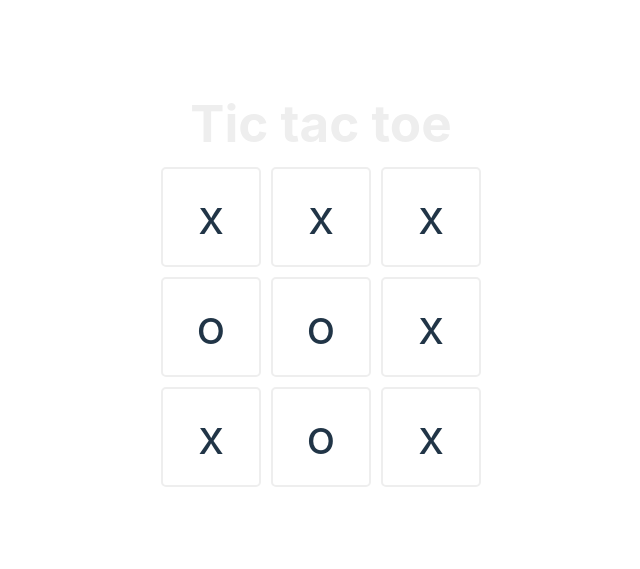
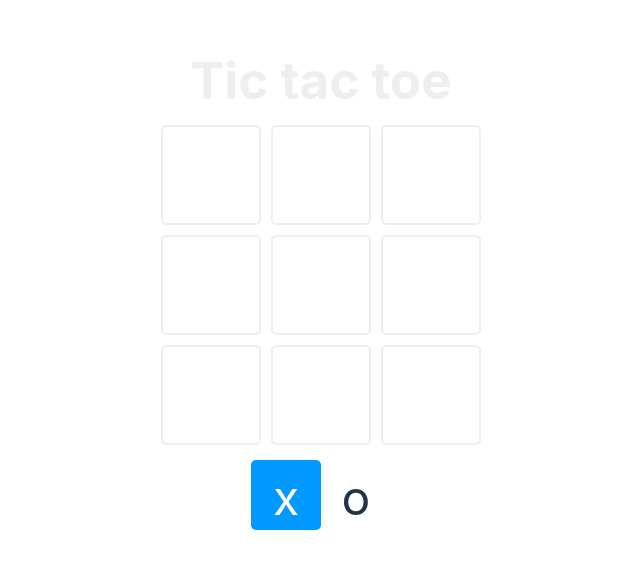
Before and after one commit to fabianuxc/videojuego-react, a React (Vite) app: page / in a window 1280 px wide. Shown: the part 109-678 px from the top of the page, without its empty margins (319-959 px from the left). Built offline with nearby package versions, Linux system fonts and the light colour scheme.

Commit message:
added turns and winner

```diff
--- a/src/App.jsx
+++ b/src/App.jsx
@@ -6,18 +6,68 @@
   O: 'o'
 }
 
+const WINNER_COMBOS = [
+  [0, 1, 2],
+  [3, 4, 5],
+  [6, 7, 8],
+  [0, 3, 6],
+  [1, 4, 7],
+  [2, 5, 8],
+  [0, 4, 8],
+  [2, 4, 6]
+]
 
+const Square = ({ children, updateBoard, index, isSelected }) => {
 
-const Square = ({ children, updateBoard, index }) => {
+  const className = `square ${isSelected ? 'is-selected' : ''}`
+
+  const handleClick = () => {
+    updateBoard(index)
+  }
+
   return (
-    <div className='square'>
+    <div onClick={handleClick} className={className}>
       {children}
     </div>
   )
 }
+
 function App() {
 
-  const [board, setBoard] = useState(['x', 'x', 'x', 'o', 'o', 'x', 'x', 'o', 'x'])
+  const [board, setBoard] = useState(Array(9).fill(null))
+  const [turn, setTurn] = useState(TURNS.X)
+  const [winner, setWinner] = useState(null)
+
+  const checkWinner = (boardToCheck) => {
+    for (const combo of WINNER_COMBOS) {
+      const [a, b, c] = combo
+      if (
+        boardToCheck[a] &&
+        boardToCheck[a] === boardToCheck[b] &&
+        boardToCheck[a] === boardToCheck[c]
+      ) {
+        return boardToCheck[a]
+      }
+    }
+  }
+
+  const updateBoard = (index) => {
+
+    if (board[index] || winner) return
+
+    const newBoard = [...board]
+    newBoard[index] = turn
+    setBoard(newBoard)
+
+    const newTurn = turn === TURNS.X ? TURNS.O : TURNS.X
+    setTurn(newTurn)
+
+    const newWinner = checkWinner(newBoard)
+    if (newWinner) {
+      setWinner(newWinner)
+    }
+
+  }
 
   return (
     <main className='board'>
@@ -28,12 +78,18 @@
             return (
               <Square
                 key={index}
-                index={index}>
+                index={index}
+                updateBoard={updateBoard}>
                 {board[index]}
+
               </Square>
             )
           })
         }
+      </section>
+      <section className='turn'>
+        <Square isSelected={turn === TURNS.X}>{TURNS.X}</Square>
+        <Square isSelected={turn === TURNS.O}>{TURNS.O}</Square>
       </section>
     </main>
   )
```
